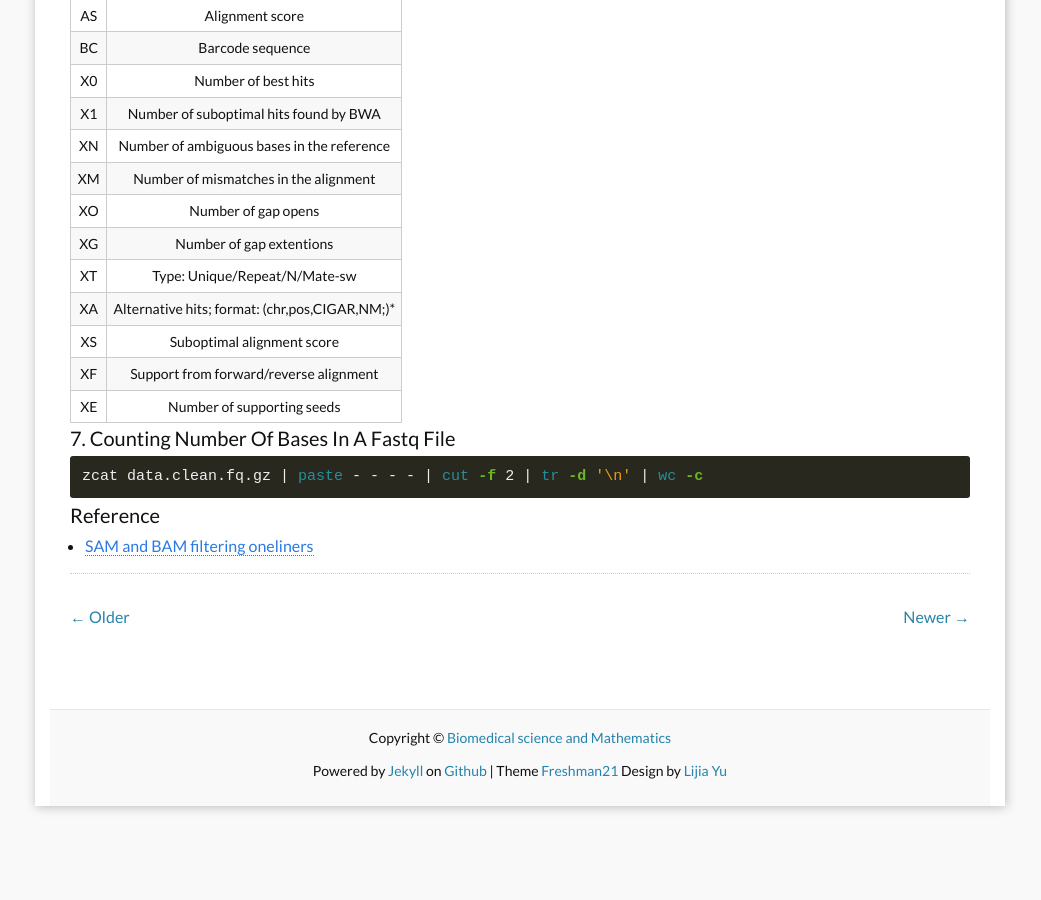
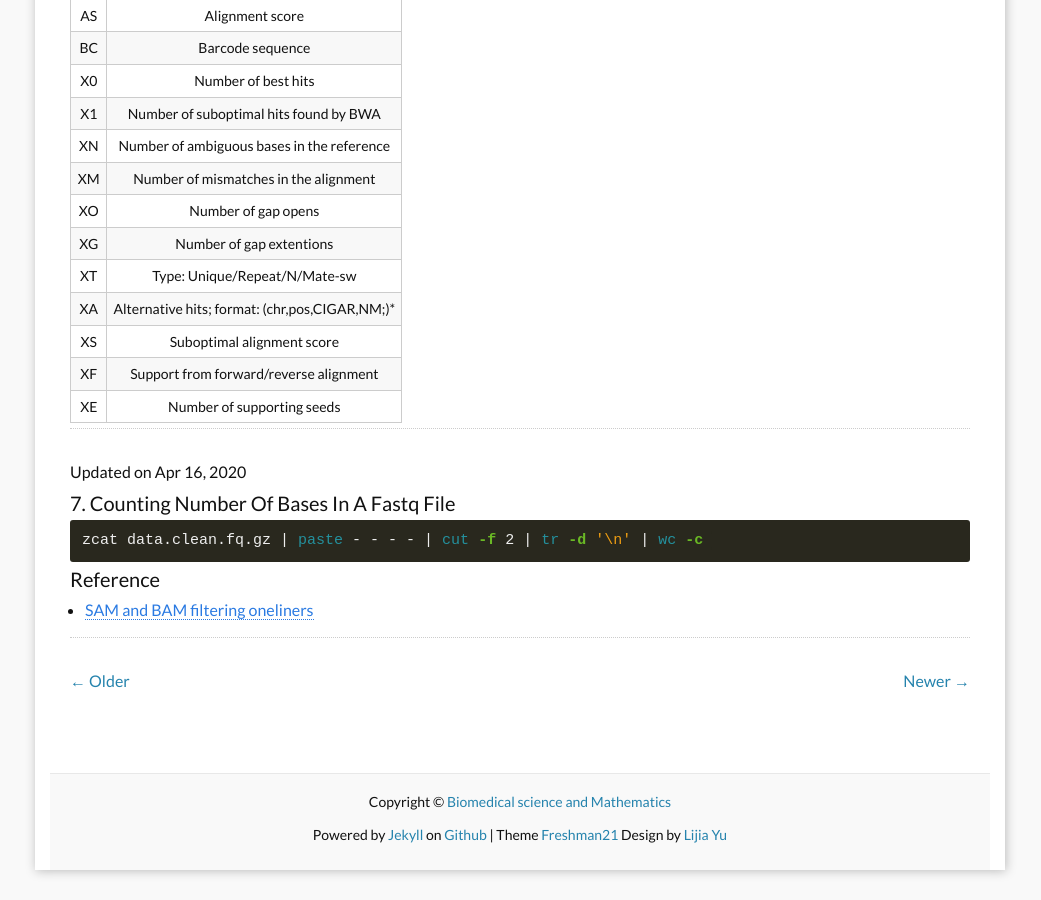
Before and after one commit to yulijia/en, a Jekyll site: the page built from _posts/2015-09-23-mapping-statistics.md, in a window 1280 px wide and 900 px high, scrolled down 963 px. Shown: the whole window, without its empty margins (120-1161 px from the left). Built offline with Jekyll 4.4.1, drawn with Linux system fonts in a browser that asks for light colours; nearby versions of some CDN libraries; comment, search, counter and statistics services are not loaded; before the commit the page ends 1799 px from its top, so only the background shows below that.

Commit message:
add update date

````diff
--- a/_posts/2015-09-23-mapping-statistics.md
+++ b/_posts/2015-09-23-mapping-statistics.md
@@ -88,6 +88,11 @@ samtools depth  *bamfile*  |  awk '{sum+=$3} END { print "Average = ",sum/NR}'
 |XE|Number of supporting seeds|
 
 
+-----------------
+
+Updated on Apr 16, 2020
+
+
 #### 7. Counting Number Of Bases In A Fastq File
 
 ```bash
````
